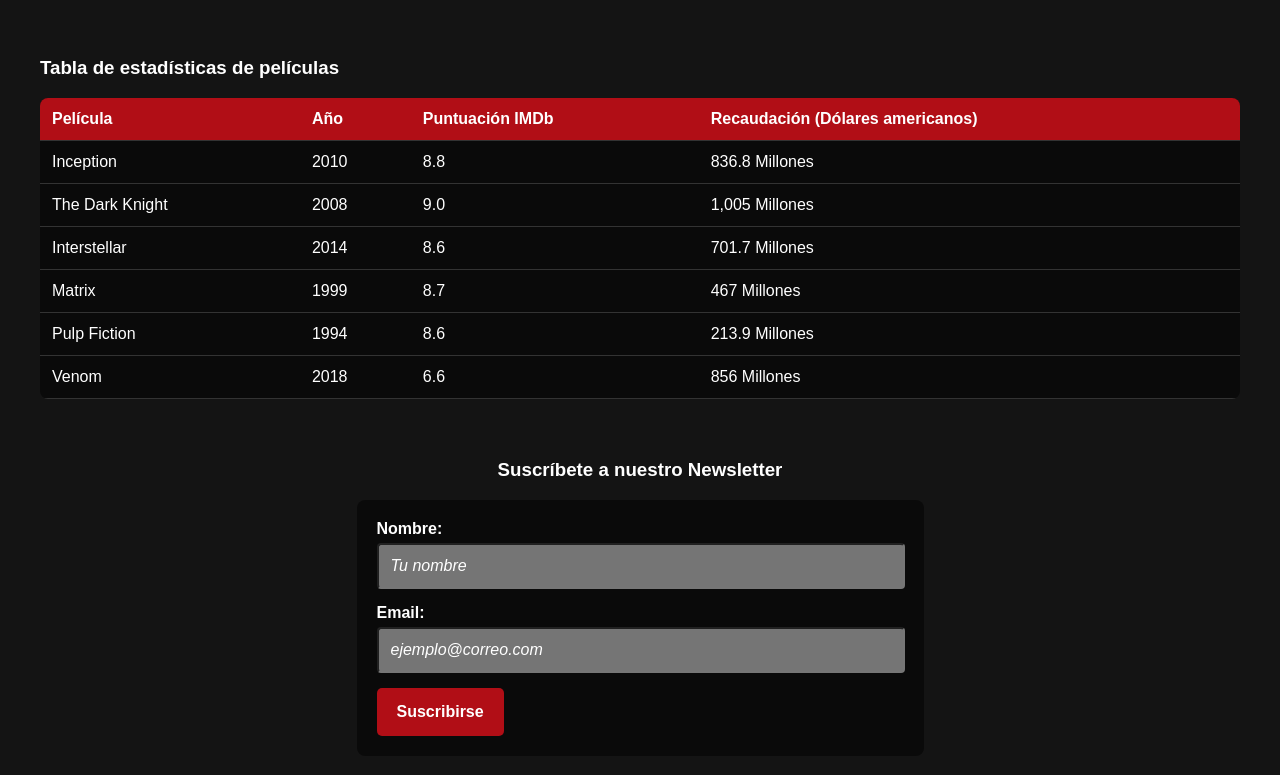
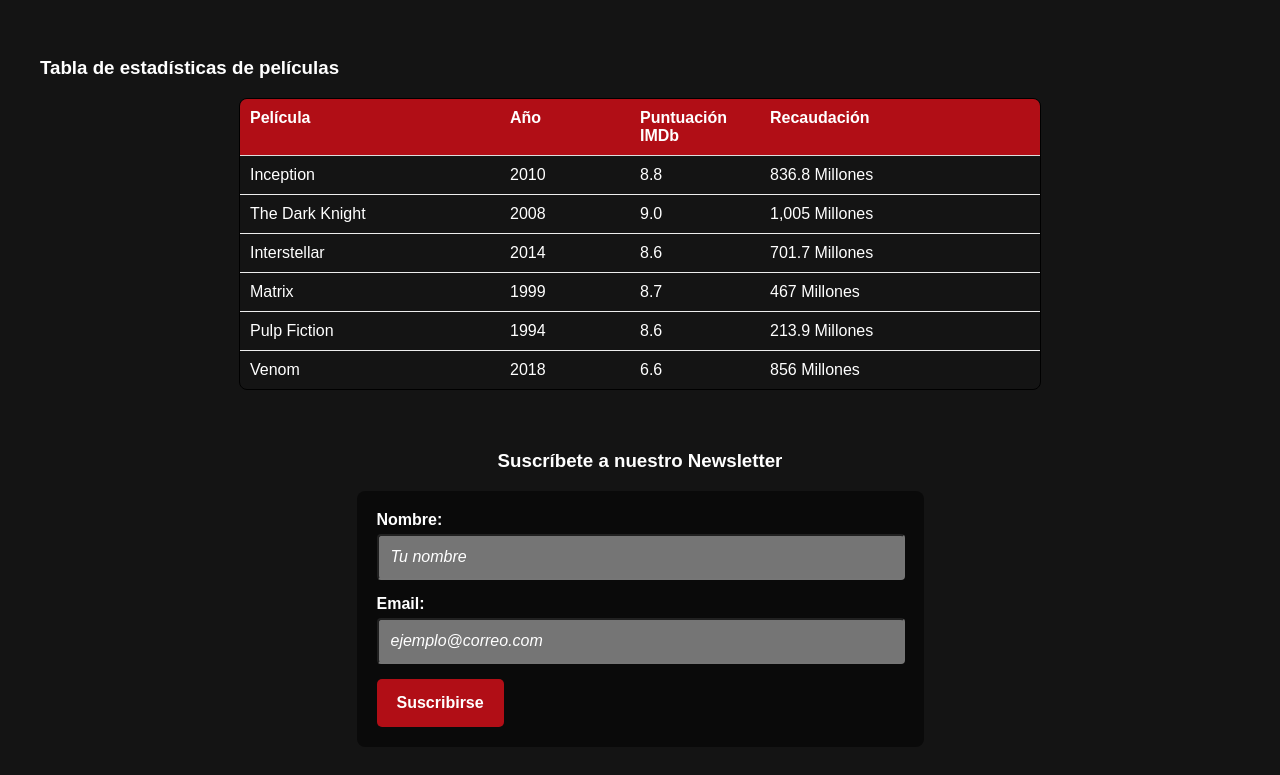
Before and after one commit to Samuel-BSalgado/Accessible-catalog-of-movies-and-series, a plain HTML site: page index.html in a window 1280 px wide. Shown: the part 1655-2430 px from the top of the page. Drawn offline with Linux system fonts and the light colour scheme.

Commit message:
delete semantic html

```diff
--- a/index.html
+++ b/index.html
@@ -8,7 +8,7 @@
   <link rel="stylesheet" href="styles.css">
 </head>
 <body>
-  <header role="toolbar">
+  <div id="header" role="toolbar">
     <img src="images/cinema_logo.webp" alt="" class="logo" role="presentation">
     <h1>Cinema Plus</h1>
     <nav>
@@ -18,7 +18,7 @@
         <li><a href="https://www.imdb.com" target="_blank" aria-label="Abrir la página IMDb en una nueva pestaña">IMDb</a></li>
       </ul>
     </nav>
-  </header>
+  </div>
 
   <section class="about-section">
     <h2>Bienvenidos a Cinema Plus</h2>
@@ -39,57 +39,58 @@
 
   <article id="stats">
     <h3>Tabla de estadísticas de películas</h3>
-    <table class="stats-table" role="table">
-      <thead>
-        <tr role="row">
-          <th scope="col" role="columnheader">Película</th>
-          <th scope="col" role="columnheader">Año</th>
-          <th scope="col" role="columnheader">Puntuación IMDb</th>
-          <th scope="col" role="columnheader">Recaudación (Dólares americanos)</th>
-        </tr>
-      </thead>
-      <tbody>
-        <tr role="row">
-          <td role="cell">Inception</td>
-          <td role="cell">2010</td>
-          <td role="cell">8.8</td>
-          <td role="cell">836.8 Millones</td>
-        </tr>
-        <tr role="row">
-          <td role="cell">The Dark Knight</td>
-          <td role="cell">2008</td>
-          <td role="cell">9.0</td>
-          <td role="cell">
-            <span aria-hidden="true">1,005 Millones</span>
-            <span class="sr-only">Mil cinco millones</span>
-          </td>
-        </tr>
-        <tr role="row">
-          <td role="cell">Interstellar</td>
-          <td role="cell">2014</td>
-          <td role="cell">8.6</td>
-          <td role="cell">701.7 Millones</td>
-        </tr>
-        <tr role="row">
-          <td role="cell">Matrix</td>
-          <td role="cell">1999</td>
-          <td role="cell">8.7</td>
-          <td role="cell">467 Millones</td>
-        </tr>
-        <tr role="row">
-          <td role="cell">Pulp Fiction</td>
-          <td role="cell">1994</td>
-          <td role="cell">8.6</td>
-          <td role="cell">213.9 Millones</td>
-        </tr>
-        <tr role="row">
-          <td role="cell">Venom</td>
-          <td role="cell">2018</td>
-          <td role="cell">6.6</td>
-          <td role="cell">856 Millones</td>
-        </tr>
-      </tbody>
-    </table>
+      <div role="table" aria-label="Películas" aria-describedby="movies_table_desc"
+         style="border: 1px solid #000000; border-radius: 8px; overflow: hidden; max-width: 800px; margin: 0 auto; font-family: Arial, sans-serif;">
+        <div role="rowgroup" style="background-color: #b10e16;">
+          <div role="row" style="display: flex; font-weight: bold; padding: 10px; border-bottom: 1px solid #dddddd;">
+            <span role="columnheader" style="flex: 2;">Película</span>
+            <span role="columnheader" style="flex: 1;">Año</span>
+            <span role="columnheader" style="flex: 1;">Puntuación IMDb</span>
+            <span role="columnheader" style="flex: 2;">Recaudación</span>
+          </div>
+        </div>
+        <div role="rowgroup">
+          <div role="row" style="display: flex; padding: 10px; border-bottom: 1px solid #eeeeee;">
+            <span role="cell" style="flex: 2;">Inception</span>
+            <span role="cell" style="flex: 1;">2010</span>
+            <span role="cell" style="flex: 1;">8.8</span>
+            <span role="cell" style="flex: 2;">836.8 Millones</span>
+          </div>
+          <div role="row" style="display: flex; padding: 10px; border-bottom: 1px solid #eeeeee;">
+            <span role="cell" style="flex: 2;">The Dark Knight</span>
+            <span role="cell" style="flex: 1;">2008</span>
+            <span role="cell" style="flex: 1;">9.0</span>
+            <span role="cell" style="flex: 2;">
+              <span aria-hidden="true">1,005 Millones</span>
+              <span class="sr-only">Mil cinco millones</span>
+            </span>
+          </div>
+          <div role="row" style="display: flex; padding: 10px; border-bottom: 1px solid #eeeeee;">
+            <span role="cell" style="flex: 2;">Interstellar</span>
+            <span role="cell" style="flex: 1;">2014</span>
+            <span role="cell" style="flex: 1;">8.6</span>
+            <span role="cell" style="flex: 2;">701.7 Millones</span>
+          </div>
+          <div role="row" style="display: flex; padding: 10px; border-bottom: 1px solid #eeeeee;">
+            <span role="cell" style="flex: 2;">Matrix</span>
+            <span role="cell" style="flex: 1;">1999</span>
+            <span role="cell" style="flex: 1;">8.7</span>
+            <span role="cell" style="flex: 2;">467 Millones</span>
+          </div>
+          <div role="row" style="display: flex; padding: 10px; border-bottom: 1px solid #eeeeee;">
+            <span role="cell" style="flex: 2;">Pulp Fiction</span>
+            <span role="cell" style="flex: 1;">1994</span>
+            <span role="cell" style="flex: 1;">8.6</span>
+            <span role="cell" style="flex: 2;">213.9 Millones</span>
+          </div>
+          <div role="row" style="display: flex; padding: 10px;">
+            <span role="cell" style="flex: 2;">Venom</span>
+            <span role="cell" style="flex: 1;">2018</span>
+            <span role="cell" style="flex: 1;">6.6</span>
+            <span role="cell" style="flex: 2;">856 Millones</span>
+          </div>
+        </div>
+      </div>
   </article>
 
   <footer id="newsletter">
--- a/styles.css
+++ b/styles.css
@@ -5,7 +5,7 @@ body {
   padding: 20px;
 }
 
-header {
+#header {
   background-color: rgba(0, 0, 0, 0.9);
   padding: 20px 40px;
   position: fixed;
@@ -25,7 +25,7 @@ header {
   margin-right: 20px;
 }
 
-header h1 {
+#header h1 {
   color: #e11822;
   font-size: 1.8rem;
   font-weight: 700;
```
